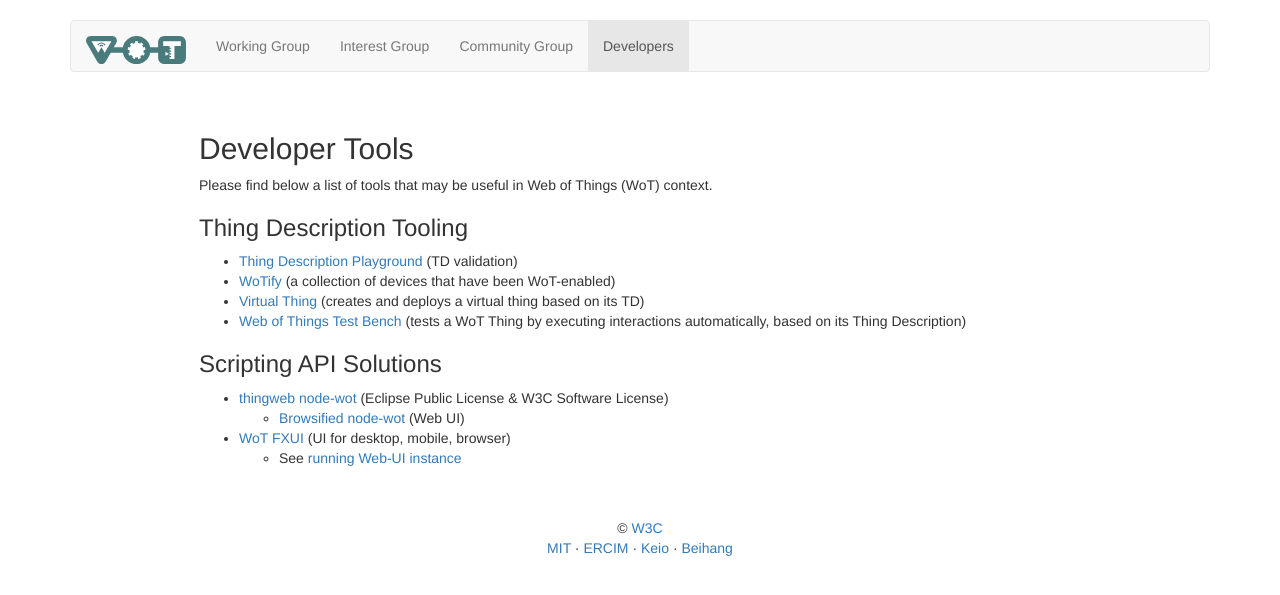
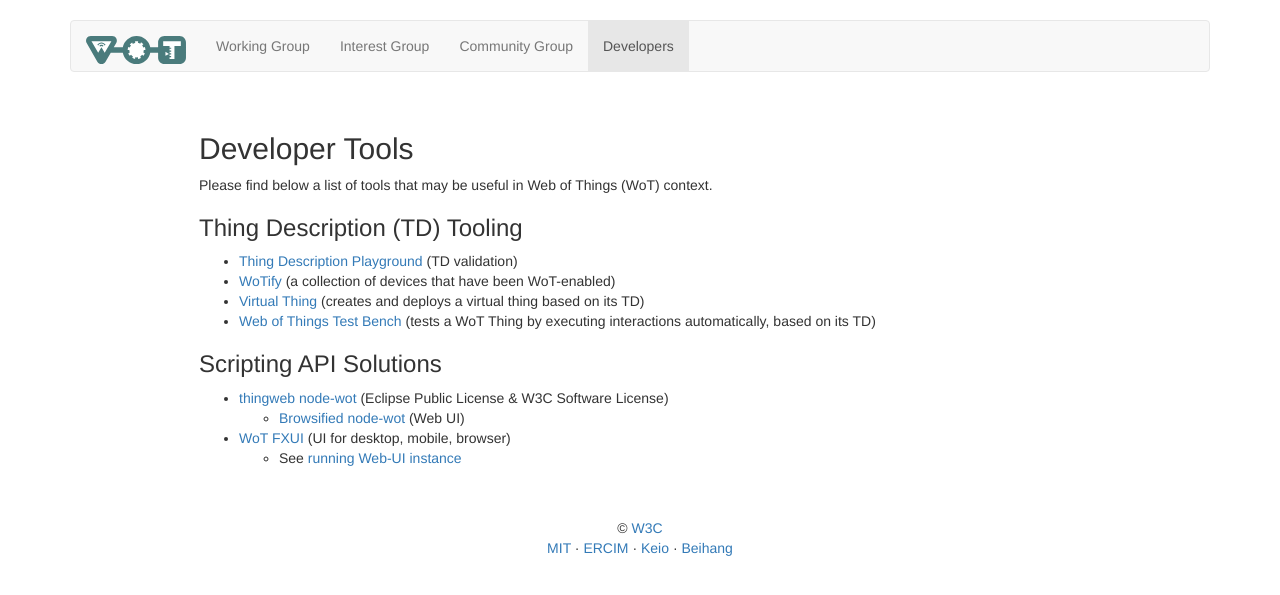
Before and after one commit to danielpeintner/wot-pages, a Jekyll site: the page built from developers/index.html, in a window 1280 px wide. Shown: the top 595 px of the page. Built offline with Jekyll 4.4.1, drawn with Linux system fonts in a browser that asks for light colours; nearby versions of some CDN libraries.

Commit message:
TD shorting / explanation

```diff
--- a/developers/index.html
+++ b/developers/index.html
@@ -8,7 +8,7 @@
 	<p>Please find below a list of tools that may be useful in Web of Things (WoT) context.</p>
 	<!-- <p>...<mark>TODO Description etc.. </mark></p> -->
 
-	<h3>Thing Description Tooling</h3>
+	<h3>Thing Description (TD) Tooling</h3>
 	<ul>
 		<li><a href="http://plugfest.thingweb.io/playground/">Thing Description Playground</a>
 			(TD validation)
@@ -20,7 +20,7 @@
 			(creates and deploys a virtual thing based on its TD)
 		</li>
 		<li><a href="https://github.com/tum-ei-esi/testbench">Web of Things Test Bench</a>
-			(tests a WoT Thing by executing interactions automatically, based on its Thing Description)
+			(tests a WoT Thing by executing interactions automatically, based on its TD)
 		</li>
 	</ul>
 
```
